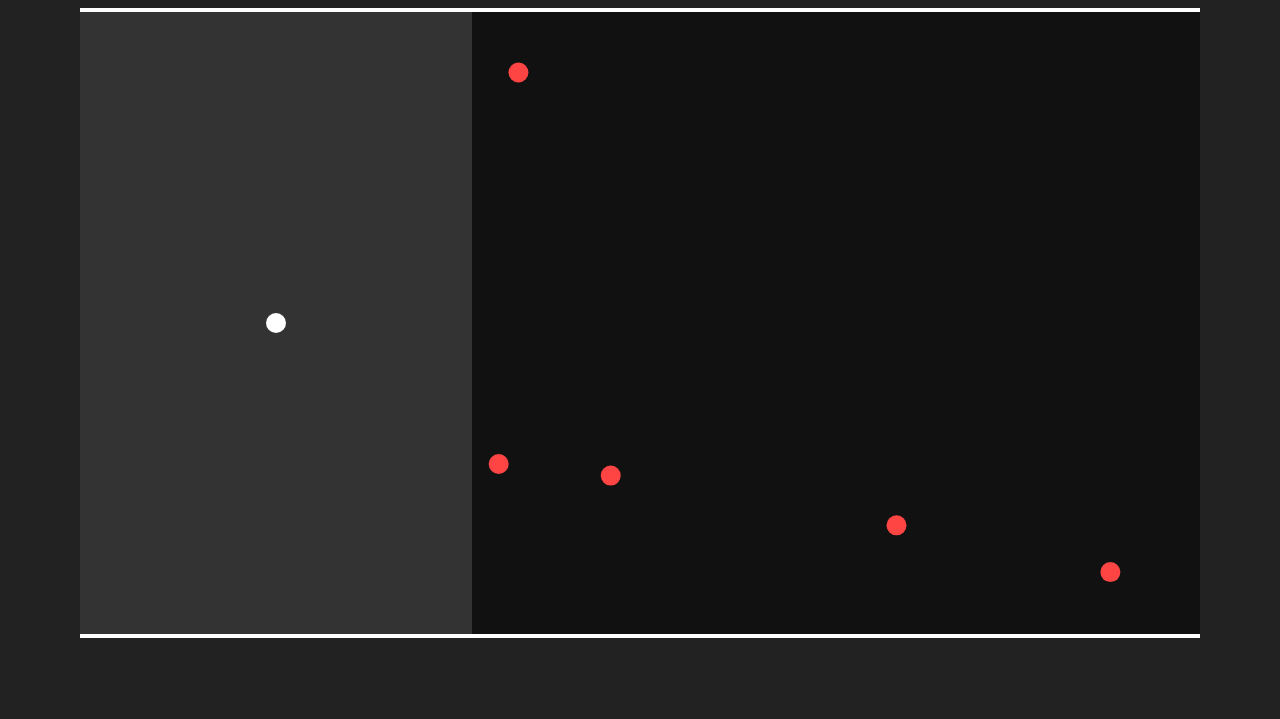
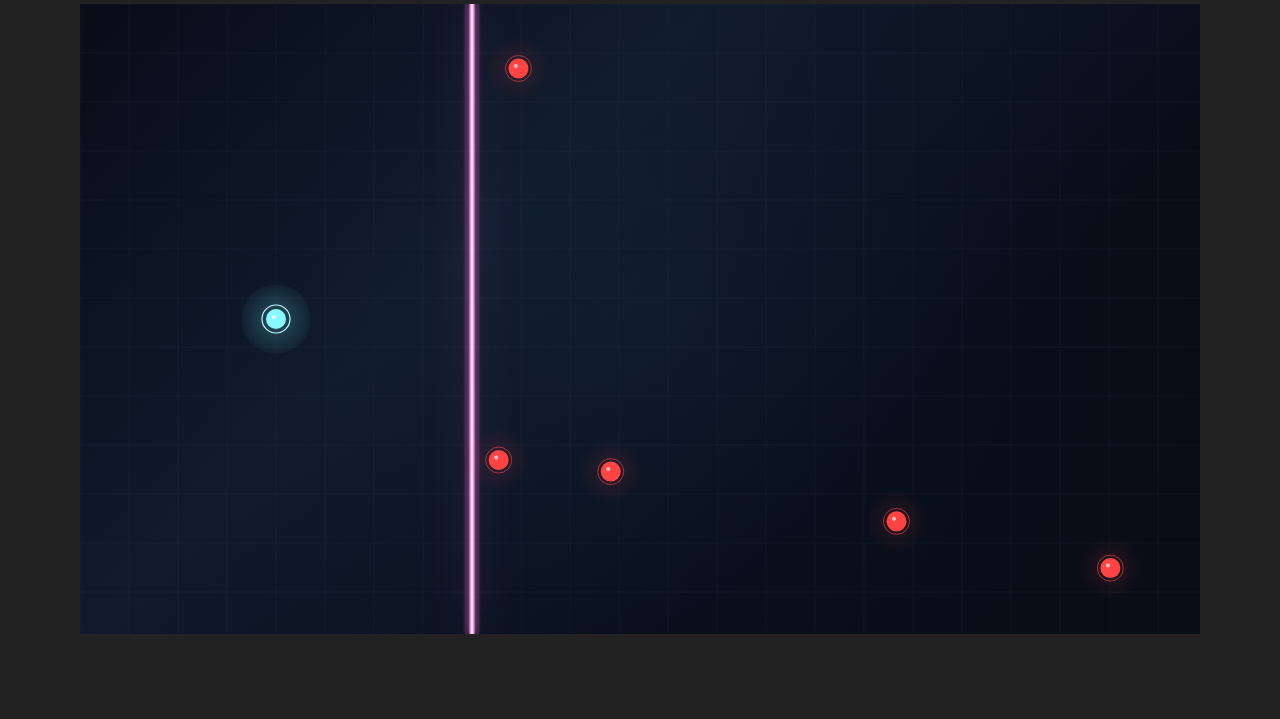
Before and after one commit to tau34/Avoider, a plain HTML site: page index.html in a window 1280 px wide. Shown: the part 81-800 px from the top of the page. Drawn offline with Linux system fonts and the light colour scheme.

Commit message:
Add files via upload

```diff
--- a/index.html
+++ b/index.html
@@ -1,19 +1,13 @@
-<!DOCTYPE html>
+<!doctype html>
 <html lang="ja" oncontextmenu="return false;">
   <head>
-  <meta charset="UTF-8">
+    <meta charset="UTF-8" />
     <title>Avoider Game</title>
-  <style>
-    html {height: 100%;}
-    body { margin: 0; background: #222; user-select: none; }
-    canvas { display: block; margin: 0 auto; background: #111; }
-    #info { color: #fff; text-align: center; font-family: sans-serif; }
-  </style>
+    <link rel="stylesheet" href="style.css" />
   </head>
   <body>
-  <h1 style="text-align:center;color:white;">避けゲー</h1>
       <canvas id="game" width="1120" height="630"></canvas>
-  <button id="restartBtn" style="display:none;position:absolute;left:50%;top:500px;transform:translate(-50%,-50%);font-size:20px;padding:10px 30px;font-family:cursive;">Retry</button>
+    <button id="restartBtn">Retry</button>
     <script src="main.js"></script>
   </body>
 </html>
--- a/main.js
+++ b/main.js
@@ -5,6 +5,7 @@ const FIELD_W = canvas.width;
 const FIELD_H = canvas.height;
 const PLAYER_RADIUS = 10;
 const PLAYER_AREA = FIELD_W * 0.35;
+const GRID_SIZE = PLAYER_AREA / 8;
 
 let player = { x: PLAYER_AREA / 2, y: FIELD_H / 2, alive: true };
 
@@ -72,7 +73,7 @@ function spawnBullet() {
       let layer = Math.random() < 0.5 ? 1 : 2;
       bullets.push({
         type, x: FIELD_W - 30, y, vx: -speed * Math.cos(angle), vy: speed * Math.sin(angle), r: 10, color: BULLET_COLORS[type],
-        orbit: Array.from({length: layer * 3}, (_,i)=>({angle: (i*2+(i>3)) * Math.PI/3})), layer, rotation: Math.random() < 0.5 ? 1 : -1, ref: 0
+        orbit: Array.from({ length: layer * 3 }, (_, i) => ({ angle: (i * 2 + (i > 3)) * Math.PI / 3 })), layer, rotation: Math.random() < 0.5 ? 1 : -1, ref: 0
       });
       break;
     case BULLET_TYPES.SHOOTER:
@@ -109,7 +110,7 @@ function updateBullets() {
     function reflect() {
       if (b.ref < 5) {
         b.vy *= -1;
-        b.ref ++;
+        b.ref++;
       }
     }
 
@@ -137,7 +138,7 @@ function updateBullets() {
         b.x += b.vx / 5;
         b.y += b.vy / 5;
         b.shootTimer++;
-        if (b.shootTimer % (300 - difficulty*5) === 0) {
+        if (b.shootTimer % (300 - difficulty * 5) === 0) {
           let angle = Math.random() * Math.PI - Math.PI / 2;
           spawnSmallBullet(b.x, b.y, angle, 3.5 + difficulty);
         }
@@ -190,21 +191,17 @@ function updateBullets() {
 // 弾描画
 function drawBullets() {
   for (let b of bullets) {
-    ctx.beginPath();
-    ctx.arc(b.x, b.y, b.r, 0, 2 * Math.PI);
-    ctx.fillStyle = b.color;
-    ctx.fill();
+    drawBullet(b.x, b.y, b.r, b.color);
+
     // ORBIT弾の小弾
     if (b.type === BULLET_TYPES.ORBIT) {
       for (let i = 0; i < b.orbit.length; i++) {
         let angle = b.orbit[i].angle;
-        let dist = b.layer === 2 ? 100 + (i>=3?100:0) : 100;
+        let dist = b.layer === 2 ? 100 + (i >= 3 ? 100 : 0) : 100;
         let ox = b.x + Math.cos(angle) * dist;
         let oy = b.y + Math.sin(angle) * dist;
-        ctx.beginPath();
-        ctx.arc(ox, oy, 8, 0, 2 * Math.PI);
-        ctx.fillStyle = BULLET_COLORS[5];
-        ctx.fill();
+
+        drawBullet(ox, oy, 8, BULLET_COLORS[5], false);
       }
     }
     if (b.type === BULLET_TYPES.BOOST) {
@@ -219,12 +216,118 @@ function drawBullets() {
   }
 }
 
+function drawBullet(x, y, r, color, detailed = true) {
+  // 1. 外側の発光。描画専用で、当たり判定には影響しない
+  const glowRadius = r * 3.2;
+  const glow = ctx.createRadialGradient(
+    x, y, 0,
+    x, y, glowRadius
+  );
+  glow.addColorStop(0, color + "38");
+  glow.addColorStop(0.35, color + "18");
+  glow.addColorStop(1, color + "00");
+
+  ctx.fillStyle = glow;
+  ctx.beginPath();
+  ctx.arc(x, y, glowRadius, 0, Math.PI * 2);
+  ctx.fill();
+
+  // 2. 細いリング
+  if (detailed) {
+    ctx.beginPath();
+    ctx.arc(x, y, r + 3, 0, Math.PI * 2);
+    ctx.strokeStyle = color + "99";
+    ctx.lineWidth = 1;
+    ctx.stroke();
+  }
+
+  // 3. 中心の丸。半径 b.r は変更しない
+  ctx.beginPath();
+  ctx.arc(x, y, r, 0, Math.PI * 2);
+  ctx.fillStyle = color;
+  ctx.fill();
+
+  // 4. 小さなハイライト
+  if (detailed) {
+    ctx.beginPath();
+    ctx.arc(
+      x - r * 0.25,
+      y - r * 0.25,
+      Math.max(1, r * 0.2),
+      0, Math.PI * 2
+    );
+    ctx.fillStyle = "rgba(255,255,255,0.65)";
+    ctx.fill();
+  }
+}
+
 // プレイヤー描画
 function drawPlayer() {
+  const color = "#8AF9FF";
+
+  // 広く、弱い発光
+  const glow = ctx.createRadialGradient(
+    player.x, player.y, 0, player.x, player.y, PLAYER_RADIUS * 4
+  );
+  glow.addColorStop(0, "#65F5FF44");
+  glow.addColorStop(1, "#65F5FF00");
+  ctx.fillStyle = glow;
   ctx.beginPath();
-  ctx.arc(player.x, player.y, PLAYER_RADIUS, 0, 2 * Math.PI);
-  ctx.fillStyle = "#fff";
+  ctx.arc(player.x, player.y, PLAYER_RADIUS * (4 + Math.sin(time / 30)), 0, Math.PI * 2);
   ctx.fill();
+
+  // 外側のリング
+  ctx.beginPath();
+  ctx.arc(player.x, player.y, PLAYER_RADIUS + 4, 0, Math.PI * 2);
+  ctx.strokeStyle = "#C2FCFF";
+  ctx.lineWidth = 1.2;
+  ctx.stroke();
+
+  // プレイヤー本体
+  ctx.beginPath();
+  ctx.arc(player.x, player.y, PLAYER_RADIUS, 0, Math.PI * 2);
+  ctx.fillStyle = color;
+  ctx.fill();
+
+  // 白いハイライト
+  ctx.beginPath();
+  ctx.arc(player.x - 2, player.y - 2, 1.8, 0, Math.PI * 2);
+  ctx.fillStyle = "#FFFFFF";
+  ctx.fill();
+}
+
+function drawBackground() {
+  const g = ctx.createLinearGradient(0, 0, FIELD_H, FIELD_H);
+  g.addColorStop(0, "#080D18");
+  g.addColorStop(0.5, "#101A2B");
+  g.addColorStop(1, "#080D18");
+  ctx.fillStyle = g;
+  ctx.fillRect(0, 0, FIELD_W, FIELD_H);
+
+  // ごく薄いグリッド
+  ctx.strokeStyle = "rgba(130, 160, 200, 0.055)";
+  ctx.lineWidth = 1;
+  for (let x = 0; x <= FIELD_W; x += GRID_SIZE) {
+    ctx.beginPath();
+    ctx.moveTo(x, 0);
+    ctx.lineTo(x, FIELD_H);
+    ctx.stroke();
+  }
+  for (let y = 0; y <= FIELD_H; y += GRID_SIZE) {
+    ctx.beginPath();
+    ctx.moveTo(0, y);
+    ctx.lineTo(FIELD_W, y);
+    ctx.stroke();
+  }
+
+  // 中央の控えめな光
+  const glow = ctx.createRadialGradient(
+    FIELD_W / 2, FIELD_H / 2, 10, FIELD_W / 2, FIELD_H / 2, FIELD_W * 0.55
+  );
+  glow.addColorStop(0, "rgba(45, 90, 145, 0.09)");
+  glow.addColorStop(1, "rgba(8, 13, 24, 0)");
+  ctx.fillStyle = glow;
+  ctx.fillRect(0, 0, FIELD_W, FIELD_H);
 }
 
 // 当たり判定
@@ -234,16 +337,16 @@ function checkCollision() {
     if (b.type === BULLET_TYPES.ORBIT) {
       for (let i = 0; i < b.orbit.length; i++) {
         let angle = b.orbit[i].angle;
-        let dist = b.layer === 2 ? 100 + (i>=3?100:0) : 100;
+        let dist = b.layer === 2 ? 100 + (i >= 3 ? 100 : 0) : 100;
         let ox = b.x + Math.cos(angle) * dist;
         let oy = b.y + Math.sin(angle) * dist;
         let dx = player.x - ox, dy = player.y - oy;
-        if (dx*dx + dy*dy < (PLAYER_RADIUS+6)**2) player.alive = false;
+        if (dx * dx + dy * dy < (PLAYER_RADIUS + 6) ** 2) player.alive = false;
       }
     }
     // 他弾
     let dx = player.x - b.x, dy = player.y - b.y;
-    if (dx*dx + dy*dy < (PLAYER_RADIUS+b.r)**2) player.alive = false;
+    if (dx * dx + dy * dy < (PLAYER_RADIUS + b.r) ** 2) player.alive = false;
   }
 }
 
@@ -265,7 +368,6 @@ restartBtn.addEventListener('click', () => {
   restartBtn.style.display = "none";
   loop();
 });
-
 // メインループ
 function loop() {
   if (!player.alive) {
@@ -274,35 +376,57 @@ function loop() {
       localStorage.setItem("highscore", hs = time);
     }
     ctx.fillStyle = "rgba(0,0,0,0.7)";
-    ctx.fillRect(0,0,FIELD_W,FIELD_H);
+    ctx.fillRect(0, 0, FIELD_W, FIELD_H);
     ctx.fillStyle = "#fff";
     ctx.font = "36px cursive";
     ctx.textAlign = "center";
-    ctx.fillText("Game Over", FIELD_W/2, FIELD_H/2 - 40);
+    ctx.fillText("Game Over", FIELD_W / 2, FIELD_H / 2 - 40);
     ctx.font = "20px cursive";
-    ctx.fillText(`生存時間: ${(time/60).toFixed(1)}秒`, FIELD_W/2, FIELD_H/2);
-    ctx.fillText(`ハイスコア: ${(hs/60).toFixed(1)}秒`, FIELD_W/2, FIELD_H/2+40);
+    ctx.fillText(`生存時間: ${(time / 60).toFixed(1)}秒`, FIELD_W / 2, FIELD_H / 2);
+    ctx.fillText(`ハイスコア: ${(hs / 60).toFixed(1)}秒`, FIELD_W / 2, FIELD_H / 2 + 40);
     restartBtn.style.display = "block";
     return;
   }
   restartBtn.style.display = "none";
-  ctx.clearRect(0,0,FIELD_W,FIELD_H);
+  ctx.clearRect(0, 0, FIELD_W, FIELD_H);
+  //背景
+  drawBackground();
   // 左側エリア
-  ctx.fillStyle = "#333";
-  ctx.fillRect(0,0,PLAYER_AREA,FIELD_H);
+  ctx.strokeStyle = "#FF70D822";
+  ctx.lineWidth = 15;
+  ctx.shadowColor = "#FF70D8";
+  ctx.shadowBlur = 45;
+  ctx.beginPath();
+  ctx.moveTo(PLAYER_AREA, 0);
+  ctx.lineTo(PLAYER_AREA, FIELD_H);
+  ctx.closePath();
+  ctx.stroke();
+  ctx.strokeStyle = "#EEB0FC66";
+  ctx.lineWidth = 6;
+  ctx.shadowBlur = 8;
+  ctx.beginPath();
+  ctx.moveTo(PLAYER_AREA, 0);
+  ctx.lineTo(PLAYER_AREA, FIELD_H);
+  ctx.closePath();
+  ctx.stroke();
+  ctx.strokeStyle = "#FFD9F6";
+  ctx.lineWidth = 3;
+  ctx.shadowBlur = 3;
+  ctx.beginPath();
+  ctx.moveTo(PLAYER_AREA, 0);
+  ctx.lineTo(PLAYER_AREA, FIELD_H);
+  ctx.closePath();
+  ctx.stroke();
+  ctx.shadowBlur = 0;
   drawPlayer();
   drawBullets();
-  for (let i = 0; i < 5; i ++) {
+  for (let i = 0; i < 5; i++) {
     updateBullets();
     checkCollision();
   }
   updateDifficulty();
   // 弾生成
   if (time % spawnInterval === 0) spawnBullet();
-  // 壁
-  ctx.fillStyle = "#fff";
-  ctx.fillRect(0,0,FIELD_W,4);
-  ctx.fillRect(0,FIELD_H-4,FIELD_W,4);
   requestAnimationFrame(loop);
 }
 
--- /dev/null
+++ b/style.css
@@ -0,0 +1,33 @@
+html {
+  height: 100%;
+}
+body {
+  margin: 0;
+  padding: 0;
+  height: 100%;
+  background: #222;
+  user-select: none;
+}
+canvas {
+  display: block;
+  position: absolute;
+  left: 50%;
+  top: 50%;
+  transform: translate(-50%, -50%);
+  background: #080d18;
+}
+#info {
+  color: #fff;
+  text-align: center;
+  font-family: sans-serif;
+}
+#restartBtn {
+  display: none;
+  position: absolute;
+  left: 50%;
+  top: 500px;
+  transform: translate(-50%, -50%);
+  font-size: 20px;
+  padding: 10px 30px;
+  font-family: cursive;
+}
```
Lines whose indentation alone changed are shown as unchanged.
